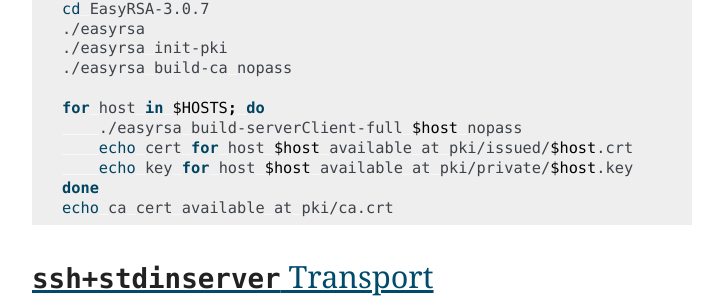
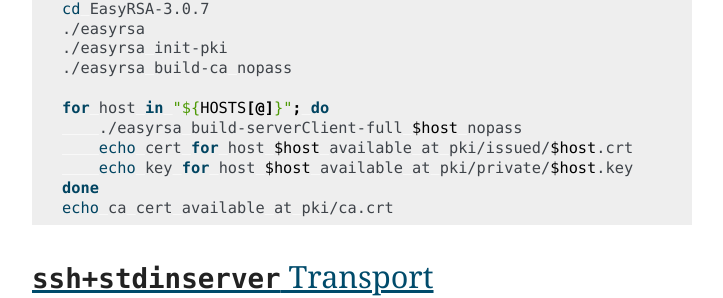
Before and after one commit to zrepl/zrepl, a Sphinx documentation site: the page built from docs/configuration/transports.rst, in a window 1280 px wide and 900 px high, scrolled down 5004 px. Shown: the part 161-459 px from the top of the window, without its empty margins (388-1111 px from the left). Built offline with Sphinx 7.4.7, drawn with Linux system fonts in a browser that asks for light colours; pages that are not in the unit, such as notebooks, are missing from menus; the version number could not be read and is left out.

```diff
--- a/docs/configuration/transports.rst
+++ b/docs/configuration/transports.rst
@@ -229,7 +229,7 @@ Tools like `EasyRSA <https://github.com/OpenVPN/easy-rsa>`_ make this very easy:
      ./easyrsa init-pki
      ./easyrsa build-ca nopass
 
-     for host in $HOSTS; do
+     for host in "${HOSTS[@]}"; do
          ./easyrsa build-serverClient-full $host nopass
          echo cert for host $host available at pki/issued/$host.crt
          echo key for host $host available at pki/private/$host.key
```
